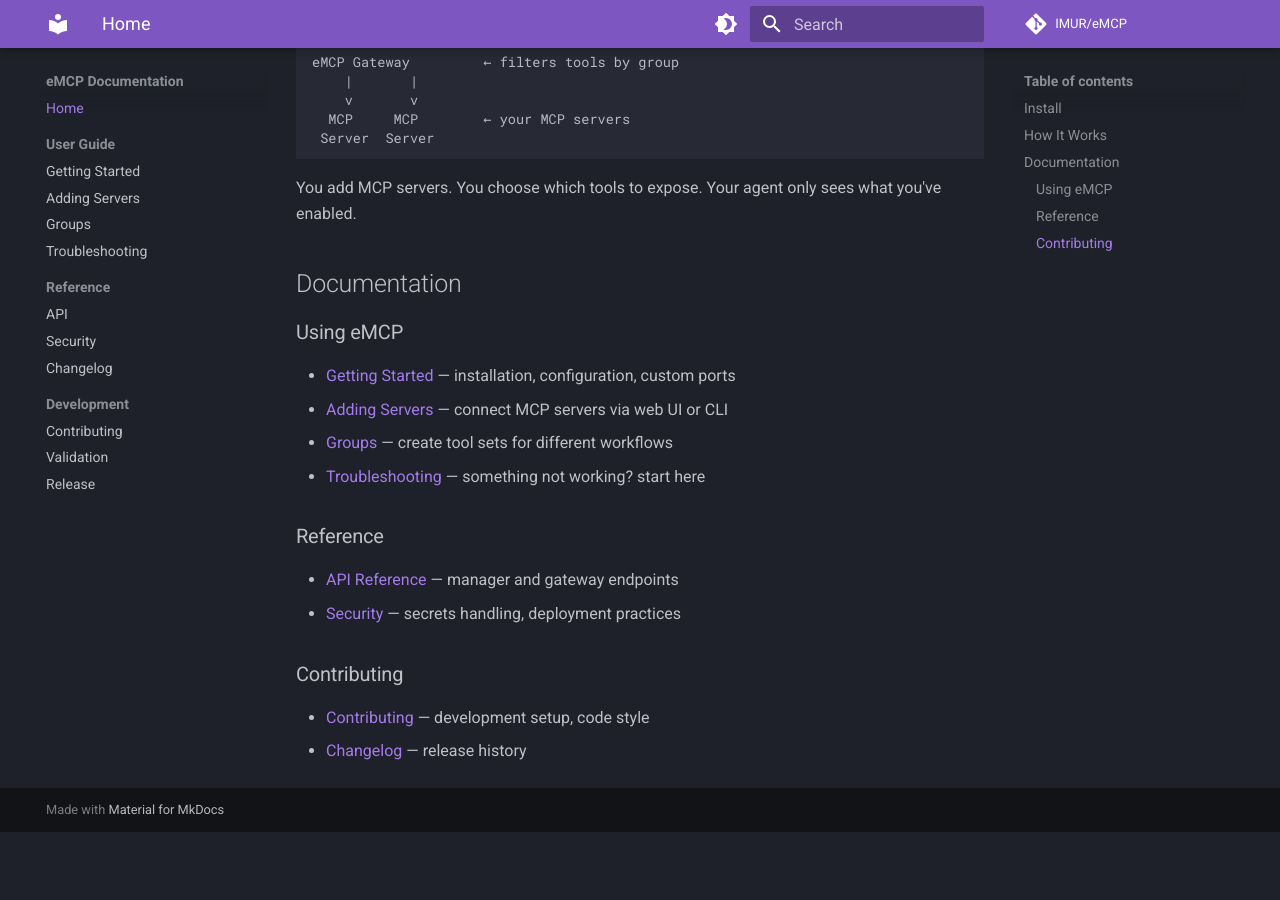
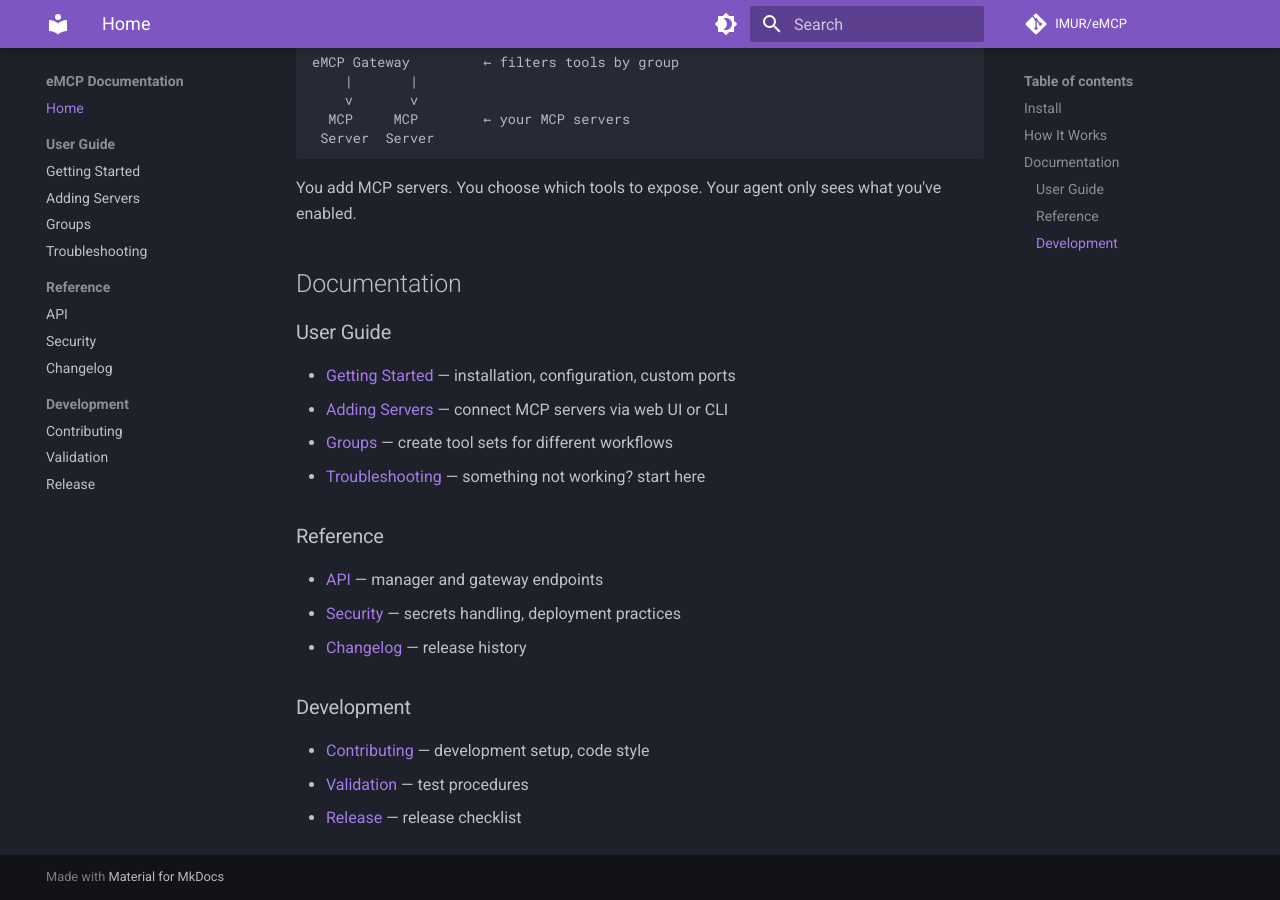
Before and after one commit to IMUR/eMCP, an MkDocs documentation site: the page built from docs/index.md, in a window 1280 px wide and 900 px high, scrolled down 667 px. Built offline with MkDocs 1.6.1 and Material for MkDocs 9.7.7, drawn with Linux system fonts in a browser that asks for light colours; comment, search, counter and statistics services are not loaded; before the commit the page ends 1499 px from its top, so only the background shows below that.

Commit message:
docs: align index.md sections with mkdocs nav structure
Home page link groups now match sidebar sections exactly:
User Guide, Reference, Development.

Co-Authored-By: Claude Opus 4.6 <noreply@anthropic.com>

```diff
--- a/docs/index.md
+++ b/docs/index.md
@@ -36,7 +36,7 @@ You add MCP servers. You choose which tools to expose. Your agent only sees what
 
 ## Documentation
 
-### Using eMCP
+### User Guide
 
 - [Getting Started](getting-started.md) — installation, configuration, custom ports
 - [Adding Servers](adding-servers.md) — connect MCP servers via web UI or CLI
@@ -45,10 +45,12 @@ You add MCP servers. You choose which tools to expose. Your agent only sees what
 
 ### Reference
 
-- [API Reference](api-reference.md) — manager and gateway endpoints
+- [API](api-reference.md) — manager and gateway endpoints
 - [Security](SECURITY.md) — secrets handling, deployment practices
+- [Changelog](changelog.md) — release history
 
-### Contributing
+### Development
 
 - [Contributing](contributing.md) — development setup, code style
-- [Changelog](changelog.md) — release history
+- [Validation](development/validation.md) — test procedures
+- [Release](development/release.md) — release checklist
```
